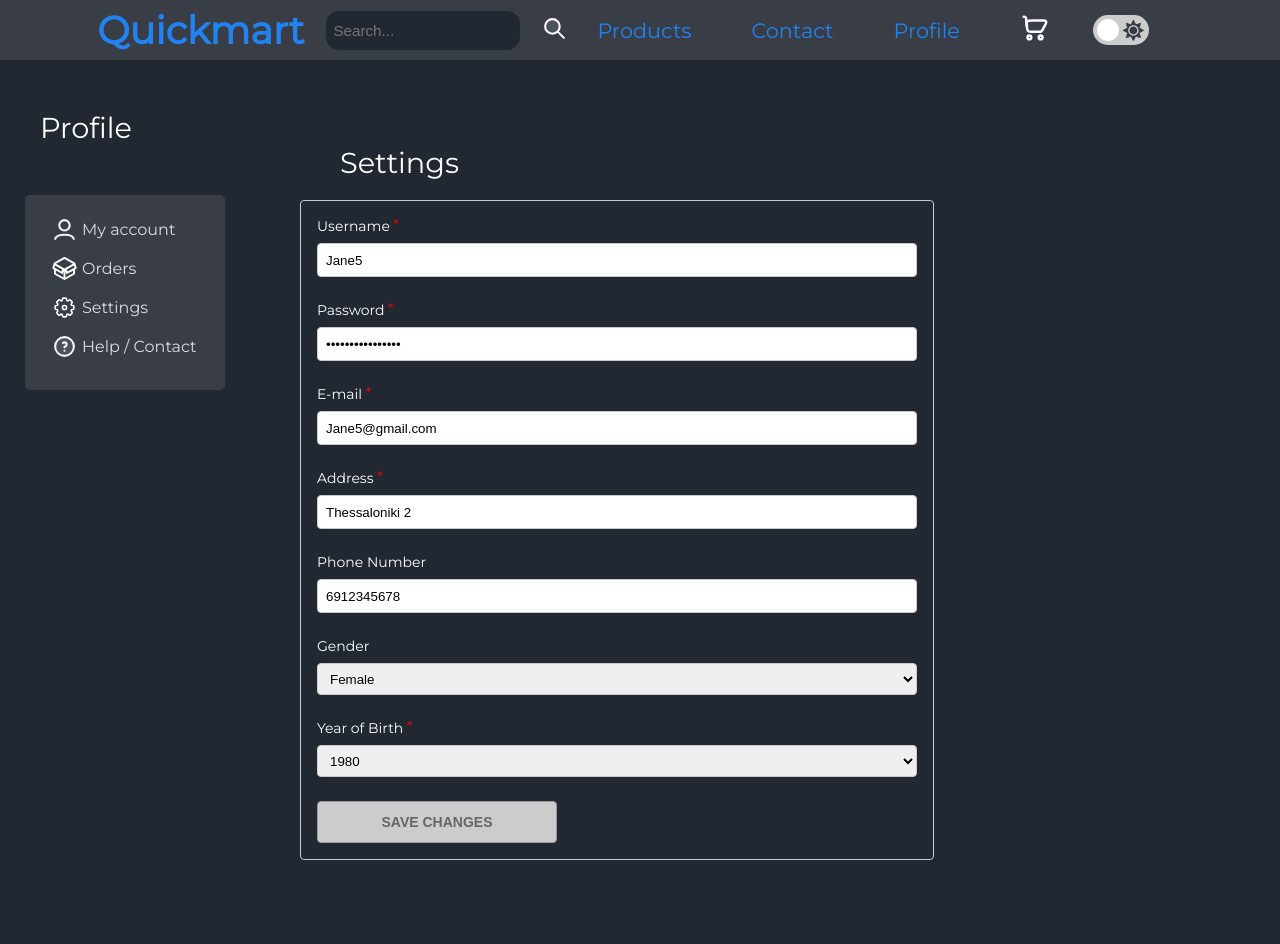
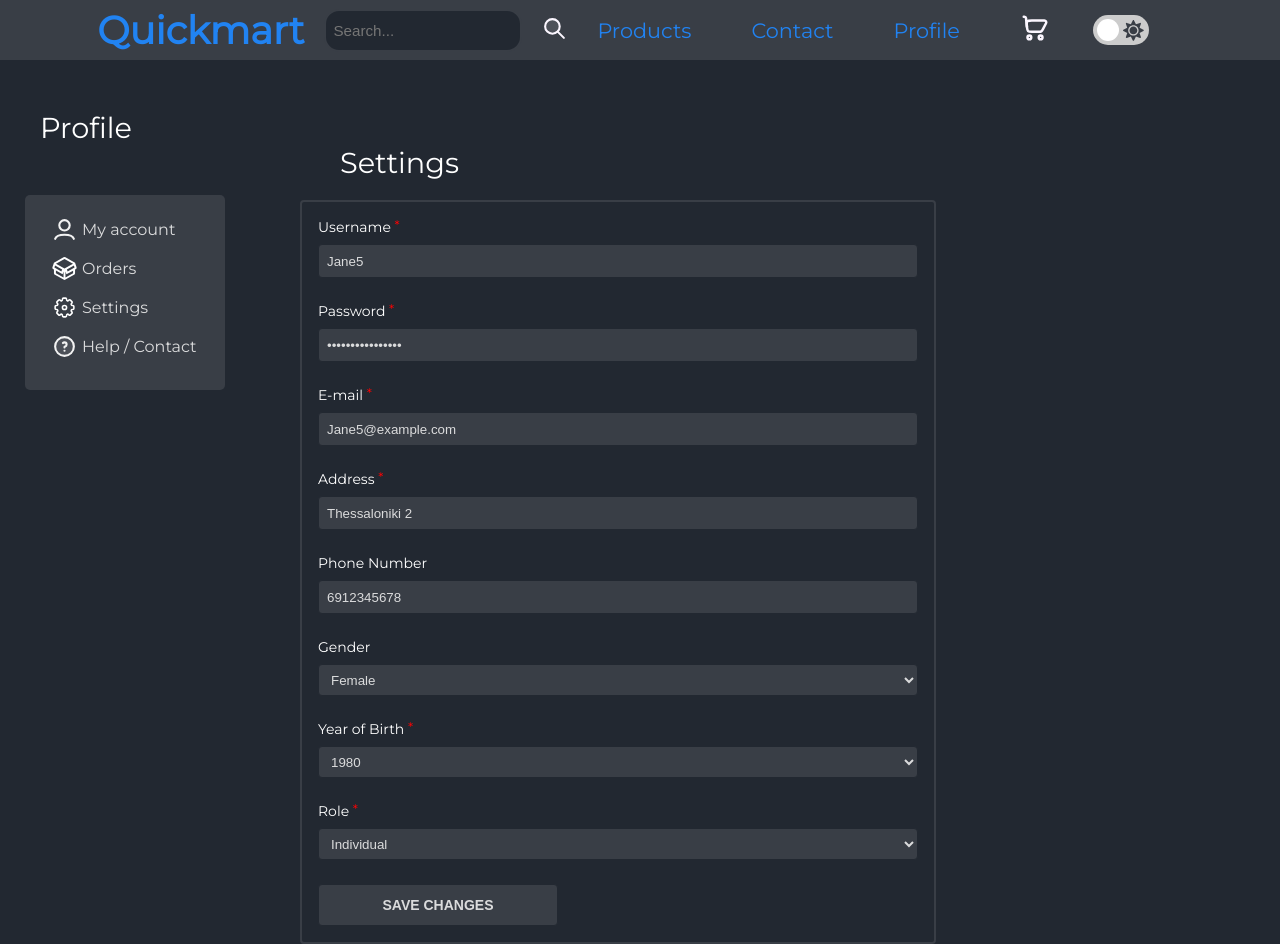
Before and after one commit to zygo1/E-shop, a React (Create React App) app: page /Profile.js/MyOrders.js in a window 1280 px wide. Both pictures are taken after a click on the item "Settings". Before the commit the page ends 910 px from the top, so only its background shows below. Built offline with nearby package versions, Linux system fonts and the light colour scheme.

Commit message:
settings

```diff
--- a/src/App.js
+++ b/src/App.js
@@ -7,18 +7,21 @@ import Profile from './components/Profile';
 import SignUp from './components/SignUp';
 import NavigationBar from './components/NavigationBar';
 import { ThemeContext } from './components/useTheme';
-import { useContext } from 'react';
+import { useContext, useEffect } from 'react';
 import { Routes, Route, useLocation } from 'react-router-dom';
 
 function App() {
   const location = useLocation();
   const isSignupPage = location.pathname.includes('/SignUp.js');
-
   const { theme } = useContext(ThemeContext);
 
   // Main Background Color
   const html = document.documentElement;
   html.style.backgroundColor = theme === 'light' ? 'var(--secondary)' : 'var(--veryDarkGray)';
+
+  useEffect(() => {
+    document.title = 'Quickmart'
+  }, [])
 
   return (
     <div style={{
--- a/src/components/Order.js
+++ b/src/components/Order.js
@@ -1,7 +1,15 @@
+import { useContext } from "react";
+import { ThemeContext } from "./useTheme";
+
 function Order(props) {
+    const { theme } = useContext(ThemeContext);
+
     return (
         <div className="mainDiv">
-            <div className="containerOrders">
+            <div className="containerOrders" style={{
+                boxShadow: theme === 'light' ? null : 'var(--darkGray)',
+                border: theme === 'light' ? null : '2px solid var(--darkGray)'
+            }}>
                 <img src={props.img} />
                 <div className="stats">
                     <p className="status">Delivered</p>
--- a/src/components/ProfileSettings.js
+++ b/src/components/ProfileSettings.js
@@ -1,5 +1,6 @@
 import '.././styles/Settings.css';
-import { useState } from 'react';
+import { useContext, useState } from 'react';
+import { ThemeContext } from './useTheme'
 import { validateEmail } from './ValidateEmail';
 import { PasswordErrorMessage } from './SignUp';
 
@@ -18,14 +19,17 @@ const EmailErrorMessage = () => {
 function ProfileSettings() {
     const [username, setUsername] = useState({ value: 'Jane5', isTouched: false });
     const [password, setPassword] = useState({ value: 'nvhflkjhmshqisbs', isTouched: false });
-    const [email, setEmail] = useState({ value: 'Jane5@gmail.com', isTouched: false });
+    const [email, setEmail] = useState({ value: 'Jane5@example.com', isTouched: false });
     const [phone, setPhone] = useState({ value: '6912345678', isTouched: false });
     const [address, setAddress] = useState({ value: 'Thessaloniki 2', isTouched: false });
     const [gender, setGender] = useState({ value: 'Female', isTouched: false });
     const [year, setYear] = useState({ value: 1980, isTouched: false });
+    const [role, setRole] = useState({ value: 'Individual', isTouched: false })
 
     const currentYear = new Date().getFullYear();
     const years = Array.from({ length: 124 }, (_, i) => currentYear - i);
+
+    const { theme } = useContext(ThemeContext);
 
     const handleSaveChanges = (e) => {
         e.preventDefault();
@@ -41,7 +45,8 @@ function ProfileSettings() {
             phone.value.length >= 10 &&
             address.value &&
             gender.value &&
-            year.value !== ""
+            year.value !== "" &&
+            role.value !== ""
         )
     }
 
@@ -53,7 +58,8 @@ function ProfileSettings() {
             phone.isTouched ||
             address.isTouched ||
             gender.isTouched ||
-            year.isTouched
+            year.isTouched ||
+            role.isTouched
         )
     }
 
@@ -69,9 +75,7 @@ function ProfileSettings() {
         else {
             return false;
         }
-
     }
-
 
     const resetInputs = () => {
         setUsername({ ...username, isTouched: false })
@@ -81,20 +85,35 @@ function ProfileSettings() {
         setAddress({ ...address, isTouched: false })
         setGender({ ...gender, isTouched: false })
         setYear({ ...year, isTouched: false })
+        setRole({ ...role, isTouched: false })
+    }
+
+    const getThemeStyle = () => {
+        if (theme === 'light') {
+            return {};
+        }
+        else {
+            return {
+                backgroundColor: theme === 'light' ? null : 'var(--darkGray)',
+                border: theme === 'light' ? null : '1px solid var(--veryDarkGray)',
+                color: theme === 'light' ? null : 'var(--white)'
+            };
+        }
     }
 
     return (
         <section className='settings-main-container'>
             <p className='pageHeader settings-pageHeader'>Settings</p>
             <form>
-                <fieldset className='settings-fieldset'>
+                <fieldset className='settings-fieldset' style={{ border: theme === 'light' ? null : '2px solid var(--darkGray)' }}>
                     <div className='settings-field'>
                         <label className='label-settings'>Username <sup>*</sup></label>
                         <input
                             className='input-settings'
                             value={username.value}
                             onChange={(e) => { setUsername({ ...username, value: e.target.value, isTouched: true }) }}
-                            placeholder='Username'></input>
+                            placeholder='Username'
+                            style={getThemeStyle()}></input>
                         {username.value.length < 2 ? <UsernameErrorMessage /> : null}
                     </div>
                     <div className='settings-field'>
@@ -103,7 +122,8 @@ function ProfileSettings() {
                             className='input-settings'
                             value={password.value}
                             onChange={(e) => { setPassword({ ...password, value: e.target.value, isTouched: true }) }}
-                            placeholder='Password'></input>
+                            placeholder='Password'
+                            style={getThemeStyle()}></input>
                         {password.value.length < 8 ? <PasswordErrorMessage /> : null}
                     </div>
                     <div className='settings-field'>
@@ -112,7 +132,8 @@ function ProfileSettings() {
                             className='input-settings'
                             value={email.value}
                             onChange={(e) => { setEmail({ ...email, value: e.target.value, isTouched: true }) }}
-                            placeholder='E-mail'></input>
+                            placeholder='E-mail'
+                            style={getThemeStyle()}></input>
                         {!validateEmail(email.value) ? <EmailErrorMessage /> : null}
                     </div>
                     <div className='settings-field'>
@@ -121,7 +142,8 @@ function ProfileSettings() {
                             className='input-settings'
                             value={address.value}
                             onChange={(e) => { setAddress({ ...address, value: e.target.value, isTouched: true }) }}
-                            placeholder='Address'></input>
+                            placeholder='Address'
+                            style={getThemeStyle()}></input>
                     </div>
                     <div className='settings-field'>
                         <label className='label-settings'>Phone Number</label>
@@ -129,13 +151,15 @@ function ProfileSettings() {
                             className='input-settings'
                             value={phone.value}
                             onChange={(e) => { setPhone({ ...phone, value: e.target.value, isTouched: true }) }}
-                            placeholder='Phone Number'></input>
+                            placeholder='Phone Number'
+                            style={getThemeStyle()}></input>
                     </div>
                     <div className='settings-field'>
                         <label className='label-settings'>Gender</label>
                         <select
                             className='input-settings'
                             value={gender.value}
+                            style={getThemeStyle()}
                             onChange={(e) => { setGender({ ...gender, value: e.target.value, isTouched: true }) }}
                         >
                             <option>Female</option>
@@ -145,7 +169,7 @@ function ProfileSettings() {
                     </div>
                     <div className='settings-field'>
                         <label className='label-settings'>Year of Birth <sup>*</sup></label>
-                        <select className='input-settings' value={year.value} onChange={(e) => { setYear({ ...year, value: e.target.value, isTouched: true }) }}>
+                        <select className='input-settings' style={getThemeStyle()} value={year.value} onChange={(e) => { setYear({ ...year, value: e.target.value, isTouched: true }) }}>
                             <option value="">Select Year</option>
                             {years.map((year) => (
                                 <option key={year} value={year}>
@@ -154,11 +178,18 @@ function ProfileSettings() {
                             ))}
                         </select>
                     </div>
-                    <button className='settings-button' type="submit" disabled={!CheckForm()} onClick={handleSaveChanges}>Save Changes</button>
+                    <div className='settings-field'>
+                        <label className='label-settings'>Role <sup>*</sup></label>
+                        <select className='input-settings' style={getThemeStyle()} value={role.value} onChange={(e) => { setRole({ ...role, value: e.target.value, isTouched: true }) }}>
+                            <option>Role</option>
+                            <option>Individual</option>
+                            <option>Business</option>
+                        </select>
+                    </div>
+                    <button className='settings-button' type="submit" style={getThemeStyle()} disabled={!CheckForm()} onClick={handleSaveChanges}>Save Changes</button>
                 </fieldset>
             </form>
         </section>
-
     )
 };
 
--- a/src/styles/MyOrders.css
+++ b/src/styles/MyOrders.css
@@ -5,7 +5,7 @@
     justify-content: flex-start;
     border: 2px solid rgb(208, 208, 208);
     border-radius: 8px;
-    box-shadow: 0px 0px 5px rgb(208, 208, 208);;
+    box-shadow: 0px 0px 5px rgb(208, 208, 208);
     gap: 50px;
     margin: 50px 0px 0px 0px;
     padding: 20px;
@@ -14,7 +14,7 @@
 }
 
 .orders-pageHeader{
-    margin: 0px !important;
+    margin: -35px 0px 0px 0px !important;
 }
 
 .stats{
@@ -66,6 +66,10 @@
         margin: 20px auto 0px auto;
     }
 
+    .orders-pageHeader{
+        margin-left: 40px !important;
+    }
+
     .insideContent{
         font-size: 0.55rem;
     }
```
Also changed, not shown: src/components/atest.js (added, +11 -0 lines).
